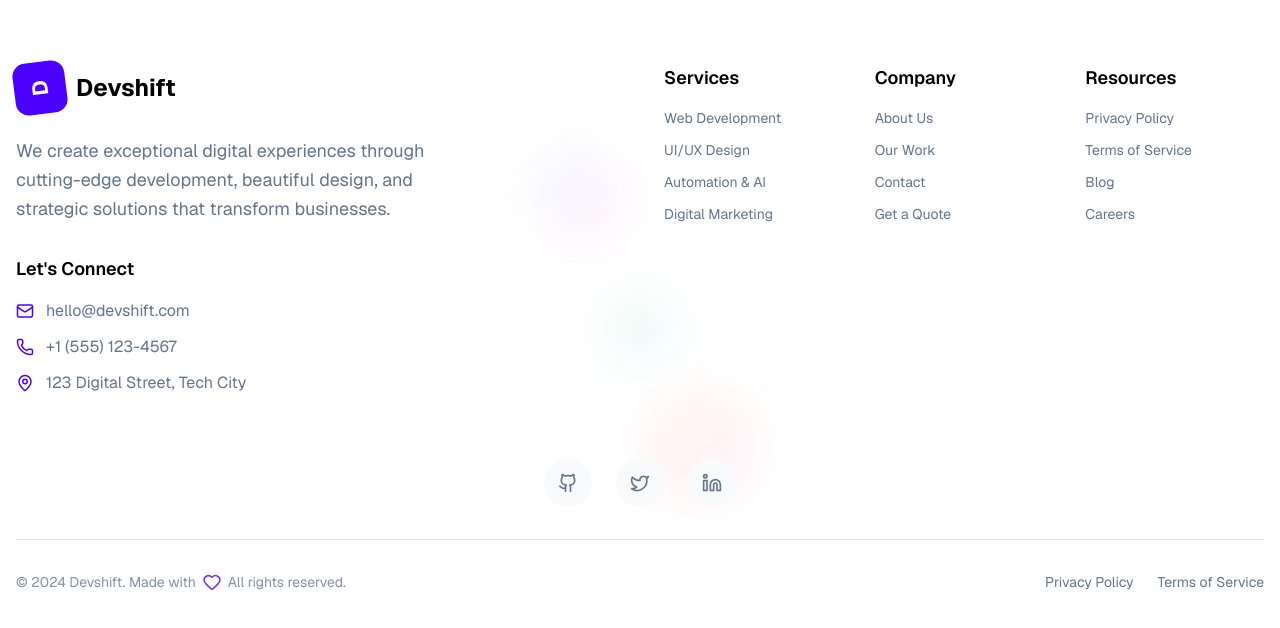
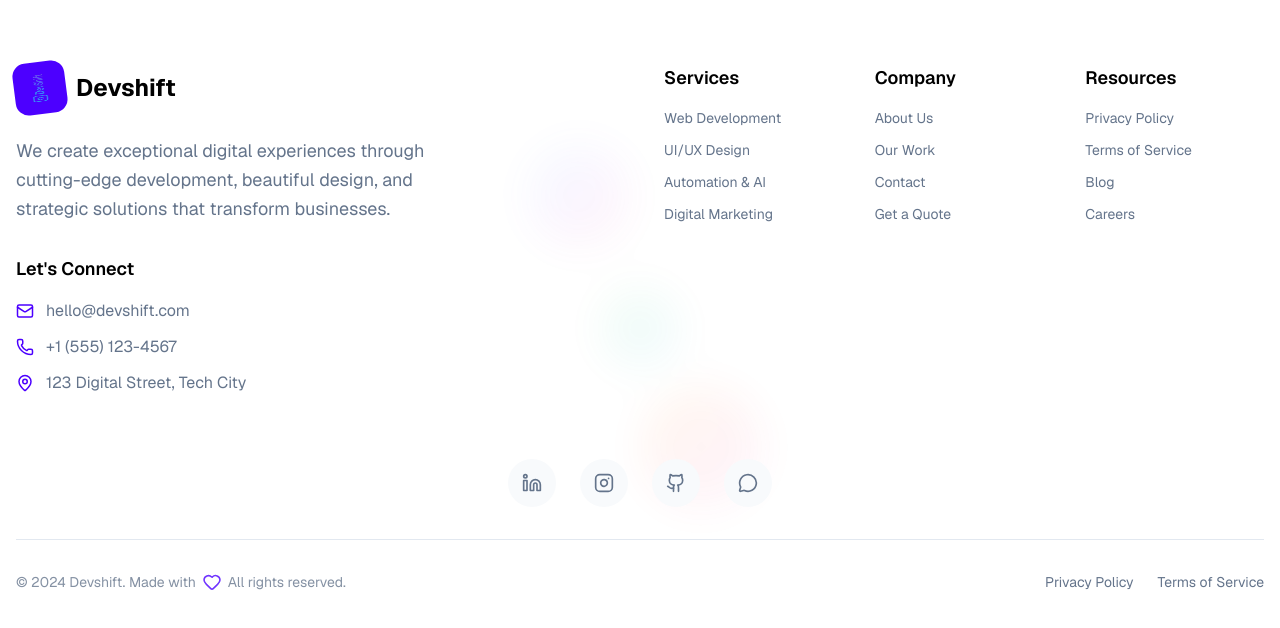
Before and after one commit to Hannankhan00/Devshiftt, a Next.js app: page / in a window 1280 px wide. Shown: the part 4474-5102 px from the top of the page. Built offline with nearby package versions, Linux system fonts and the light colour scheme.

Commit message:
Update footer: Replace text logo with actual logo image and add LinkedIn, Instagram, GitHub, and WhatsApp social links

```diff
--- a/src/app/components/footer.js
+++ b/src/app/components/footer.js
@@ -2,7 +2,7 @@
 import Link from "next/link";
 import Image from "next/image";
 import { motion } from "framer-motion";
-import { Mail, Phone, MapPin, Github, Twitter, Linkedin, ArrowUpRight, Heart } from "lucide-react";
+import { Mail, Phone, MapPin, Github, Instagram, Linkedin, MessageCircle, ArrowUpRight, Heart } from "lucide-react";
 import { useState } from "react";
 
 export default function Footer() {
@@ -33,9 +33,10 @@ export default function Footer() {
   };
 
   const socialLinks = [
+    { name: "LinkedIn", icon: Linkedin, href: "#", color: "hover:text-blue-600" },
+    { name: "Instagram", icon: Instagram, href: "#", color: "hover:text-pink-500" },
     { name: "GitHub", icon: Github, href: "#", color: "hover:text-gray-400" },
-    { name: "Twitter", icon: Twitter, href: "#", color: "hover:text-blue-400" },
-    { name: "LinkedIn", icon: Linkedin, href: "#", color: "hover:text-blue-600" },
+    { name: "WhatsApp", icon: MessageCircle, href: "https://wa.me/923397197970", color: "hover:text-green-500" },
   ];
 
   const footerLinks = [
@@ -109,7 +110,7 @@ export default function Footer() {
                 transition={{ duration: 0.3 }}
               >
                 <motion.div
-                  className="w-12 h-12 rounded-xl flex items-center justify-center"
+                  className="w-12 h-12 rounded-xl flex items-center justify-center overflow-hidden"
                   style={{ backgroundColor: 'var(--accent)' }}
                   animate={{
                     rotate: [0, 360],
@@ -121,7 +122,13 @@ export default function Footer() {
                     ease: "easeInOut"
                   }}
                 >
-                  <span className="text-white font-bold text-xl">D</span>
+                  <Image
+                    src="/assets/logo.png"
+                    alt="Devshift"
+                    width={32}
+                    height={32}
+                    className="w-8 h-8"
+                  />
                 </motion.div>
                 <span className="text-2xl font-bold"
                       style={{ color: 'var(--foreground)' }}
```
